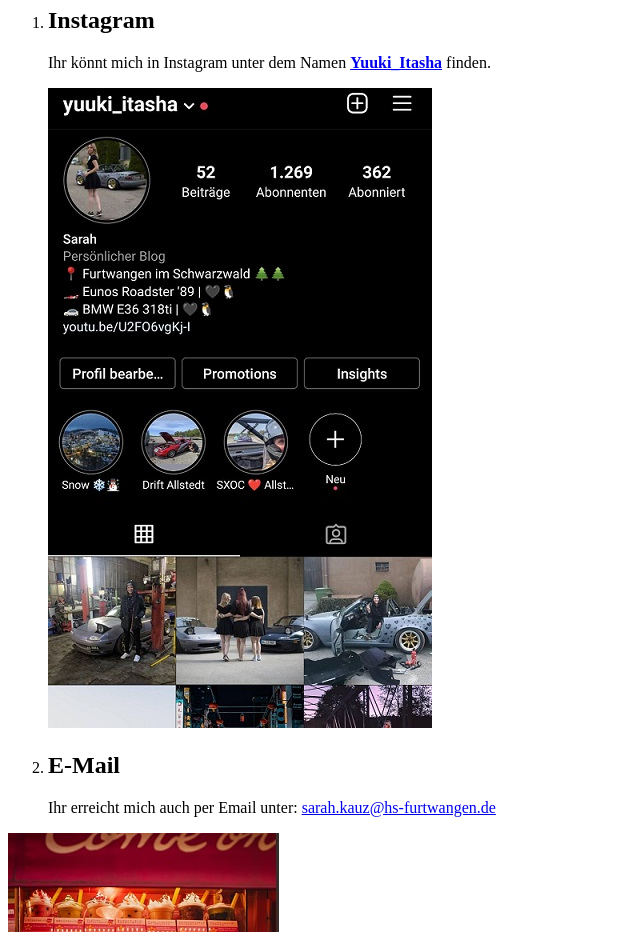
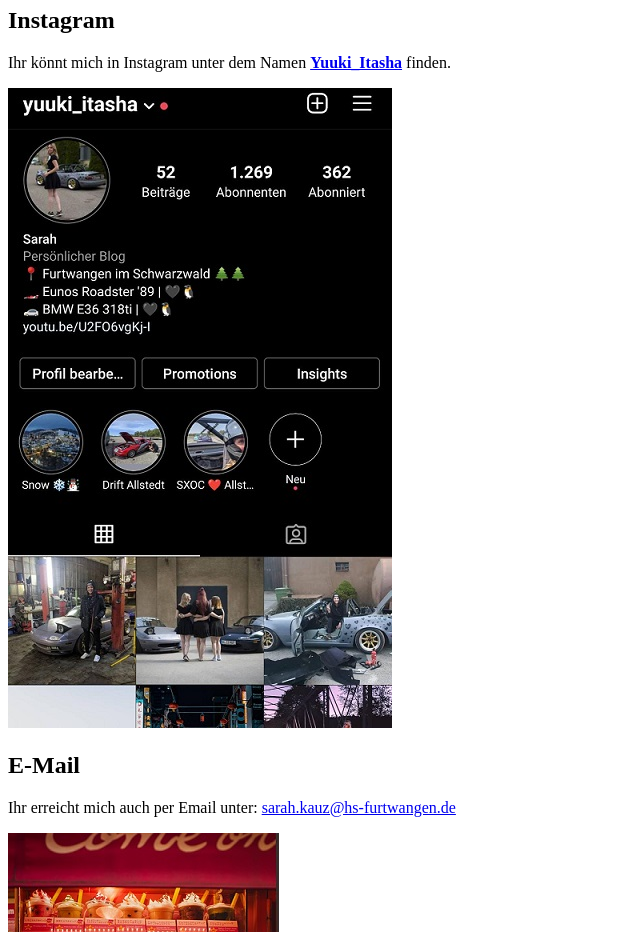
Before and after one commit to YuukiItasha/GIS_SoSe_2021, a plain HTML site: page Aufgabe12/kontakt.html in a window 1280 px wide. Shown: the part 143-1075 px from the top of the page, without its empty margins (0-640 px from the left). Drawn offline with Linux system fonts and the light colour scheme.

Commit message:
Update kontakt.html

```diff
--- a/Aufgabe12/kontakt.html
+++ b/Aufgabe12/kontakt.html
@@ -20,15 +20,13 @@
     </header>
 
     <main>
-        <ol>
             <h1>Kontakt</h1>
-            <li> <h2>Instagram</h2></li>
+            <h2>Instagram</h2>
             <p>Ihr könnt mich in Instagram unter dem Namen <a href="https://instagram.com/yuuki_itasha?igshid=fcx97y6di4px"><b>Yuuki_Itasha</b></a> finden. </p>
-        <img src="Insta.jpg">
-        <li><h2>E-Mail</h2></li>
-        <p>Ihr erreicht mich auch per Email unter: <a href="mailto:sarah.kauz@hs-furtwangen.de"> sarah.kauz@hs-furtwangen.de </a>
-        </p>
-        </ol>
+            <img src="Insta.jpg">
+            <h2>E-Mail</h2>
+             <p>Ihr erreicht mich auch per Email unter: <a href="mailto:sarah.kauz@hs-furtwangen.de"> sarah.kauz@hs-furtwangen.de </a>
+             </p>
 
 
         <aside><img src="waffel.jpg">
```
